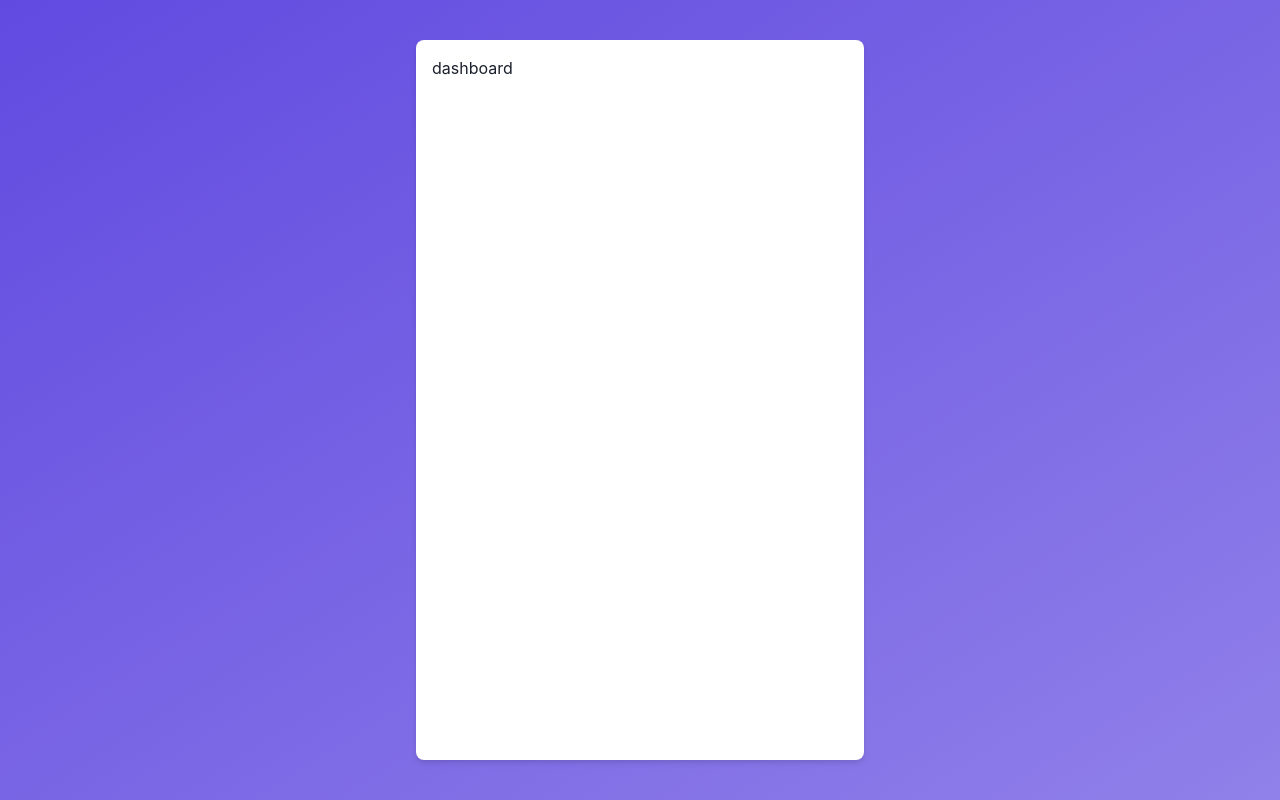
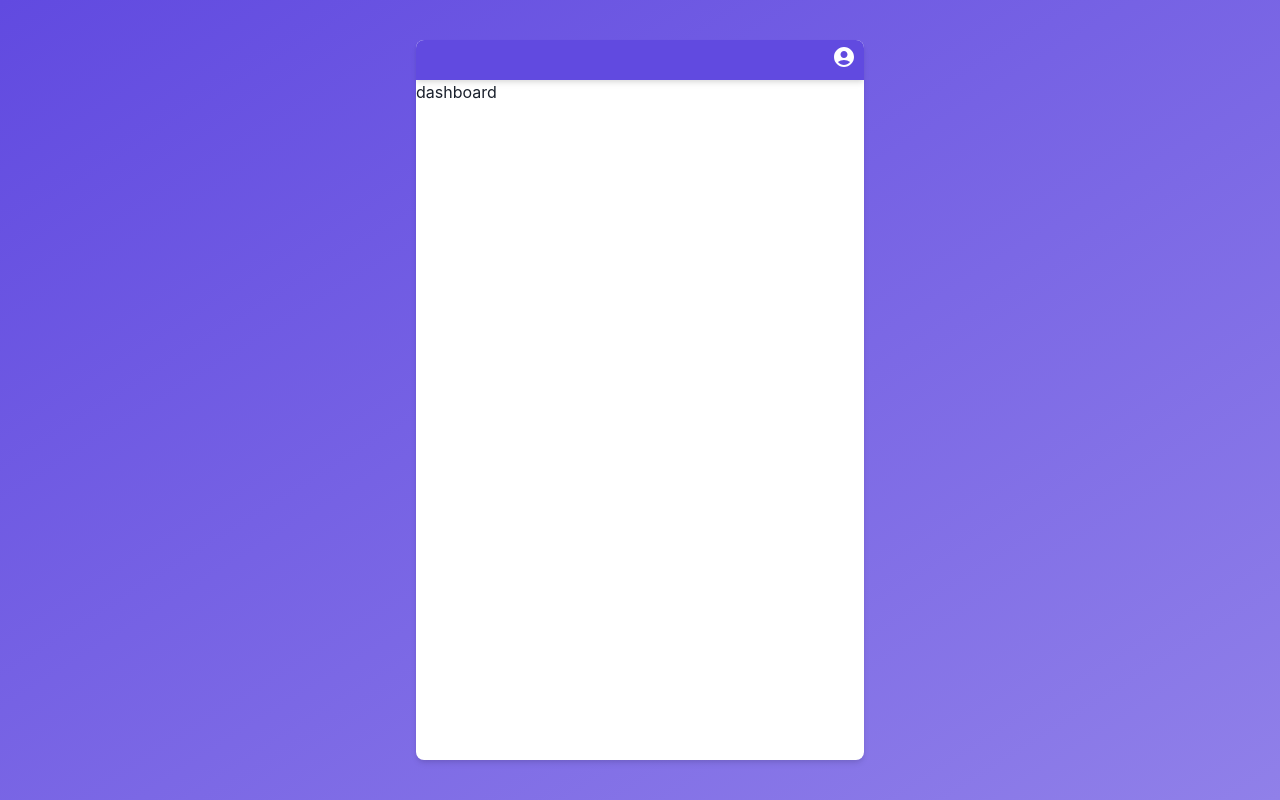
Before and after one commit to ecreyes/nestjs-frontend, a Next.js app: page /dashboard in a window 1280 px wide. Built offline with nearby package versions, Linux system fonts and the light colour scheme; sample sign-in values are in the browser's storage.

Commit message:
header implemented

```diff
--- a/package.json
+++ b/package.json
@@ -17,7 +17,8 @@
     "graphql": "^16.2.0",
     "next": "12.0.8",
     "react": "17.0.2",
-    "react-dom": "17.0.2"
+    "react-dom": "17.0.2",
+    "react-icons": "^4.3.1"
   },
   "devDependencies": {
     "@types/node": "17.0.8",
--- /dev/null
+++ b/src/components/Header.tsx
@@ -0,0 +1,27 @@
+import { Icon } from "@chakra-ui/icons"
+import { MdAccountCircle } from "react-icons/md";
+import { Flex, Menu, MenuButton, MenuList, MenuItem } from "@chakra-ui/react"
+import Router from 'next/router'
+
+const Header = () => {
+    const handleLogout = () => {
+        localStorage.removeItem('token')
+        Router.push('/')
+    }
+    return (
+        <Flex bg='#614ae0' minH={10} boxShadow={'md'} justify={'flex-end'} align={'center'}>
+            <Menu>
+                <MenuButton mr={2}>
+                    <Icon height={6} width={6} color={'white'} as={MdAccountCircle} />
+                </MenuButton>
+                <MenuList>
+                    <MenuItem onClick={handleLogout}>
+                        Cerrar sesión
+                    </MenuItem>
+                </MenuList>
+            </Menu>
+        </Flex>
+    )
+}
+
+export default Header
--- a/src/layouts/MainLayout.tsx
+++ b/src/layouts/MainLayout.tsx
@@ -4,7 +4,7 @@ import {
 const MainLayout: React.FC = ({children}) => {
     return (
         <Flex justify="center" align='center' height='100vh' bgGradient='linear(to-br, #614ae0, #9080e9)'>
-        <Flex direction={'column'} padding={[null,4]} boxShadow={[null,'md']} borderRadius={[null, 8]} width={['100%', 'md']} height={['100vh', '90vh']} bg='white'>
+        <Flex overflow={'hidden'} direction={'column'} boxShadow={[null,'md']} borderRadius={[null, 8]} width={['100%', 'md']} height={['100vh', '90vh']} bg='white'>
             {children}
         </Flex>
     </Flex>
--- a/src/pages/dashboard.tsx
+++ b/src/pages/dashboard.tsx
@@ -2,17 +2,21 @@ import { NextPage } from "next";
 import { useEffect } from "react";
 import MainLayout from "../layouts/MainLayout";
 import Router from 'next/router'
+import Header from "../components/Header";
 
 const Dashboard: NextPage = () => {
+
     useEffect(()=> {
         const token = localStorage.getItem('token')
         if(!token){
             Router.push('/')
         }
     },[])
+
     return (
         <>
             <MainLayout>
+                <Header></Header>
                 <h1>dashboard</h1>
             </MainLayout>
         </>
```
Also changed, not shown: 1 other file (tests, documents, lock files or other folders).
